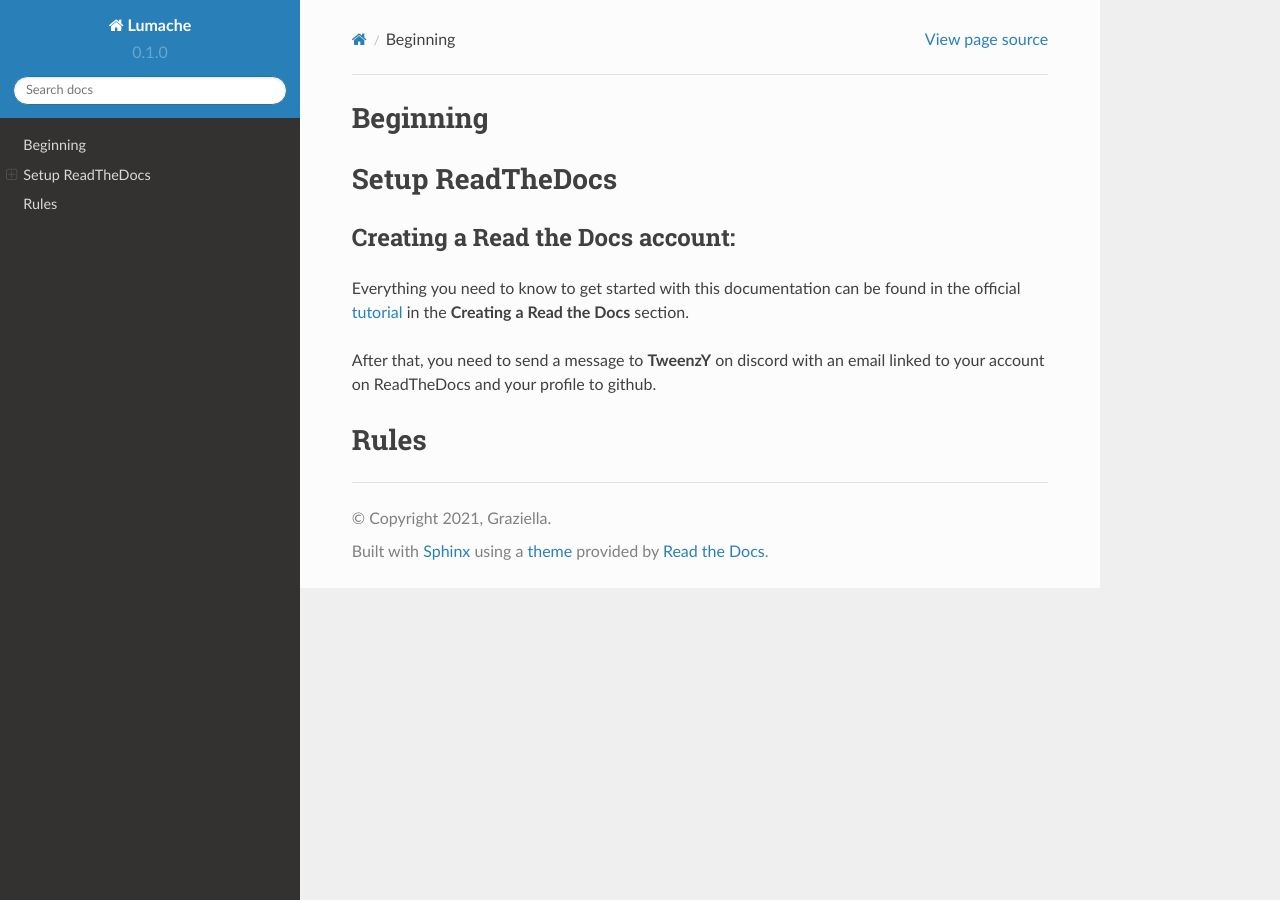
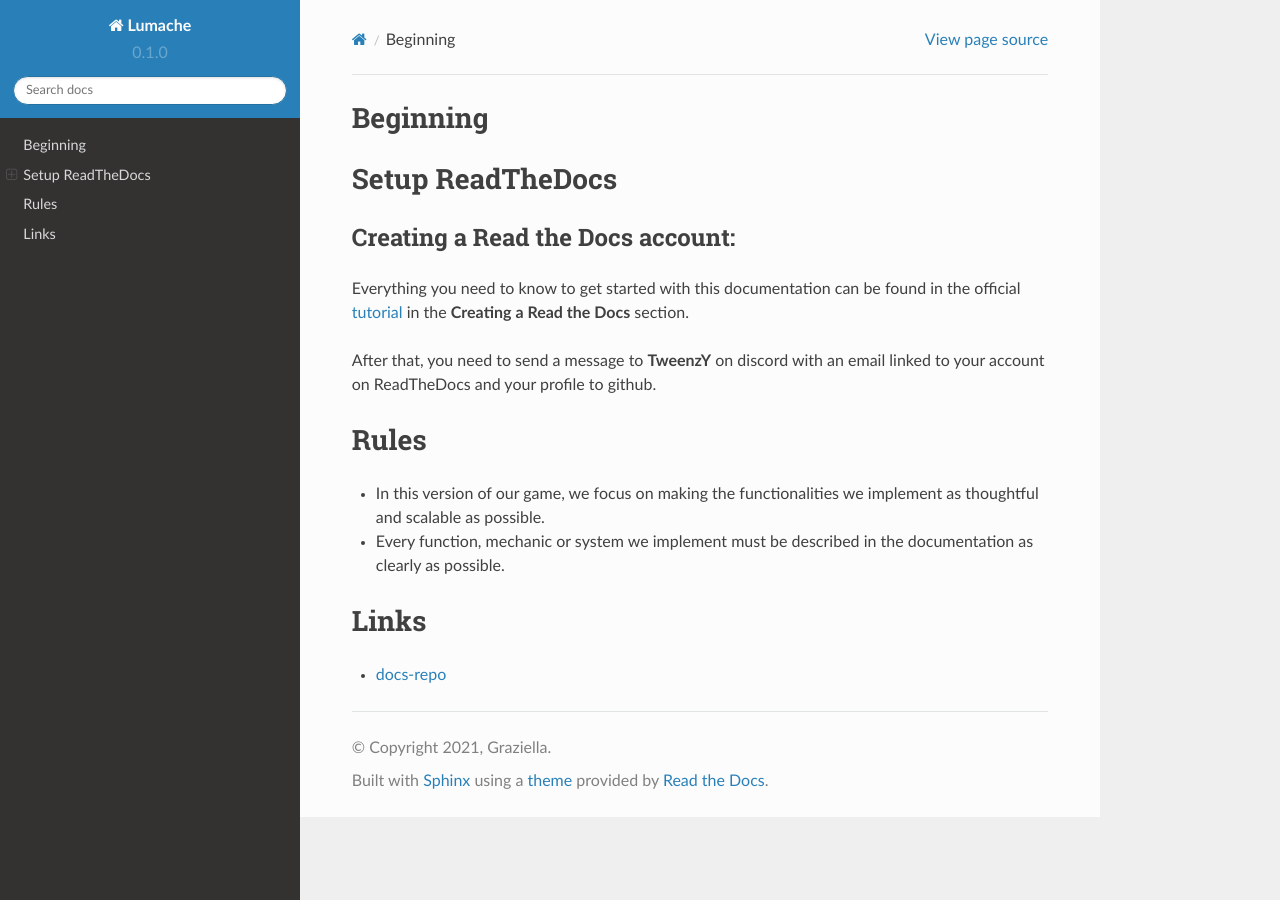
Before and after one commit to TweenzY-Y/Zwodziasz-Docs, a Sphinx documentation site: the page built from docs/source/beginning.rst, in a window 1280 px wide. Built offline with Sphinx 7.4.7 and the Read the Docs theme 2.0.0, drawn with Linux system fonts in a browser that asks for light colours.

Commit message:
Added rules and links

```diff
--- a/docs/source/beginning.rst
+++ b/docs/source/beginning.rst
@@ -1,4 +1,5 @@
 .. __: https://docs.readthedocs.io/en/stable/tutorial/#creating-a-read-the-docs-account
+.. _docs-repo: https://github.com/TweenzY-Y/Zwodziasz-Docs
 Beginning
 =========
 
@@ -18,3 +19,15 @@ After that, you need to send a message to **TweenzY** on discord with an email l
 
 Rules
 =====
+
+- In this version of our game, we focus on making the functionalities we implement as thoughtful and scalable as possible.
+
+- Every function, mechanic or system we implement must be described in the documentation as clearly as possible.
+
+
+.. _links:
+
+Links
+=====
+
+- `docs-repo`_
```
